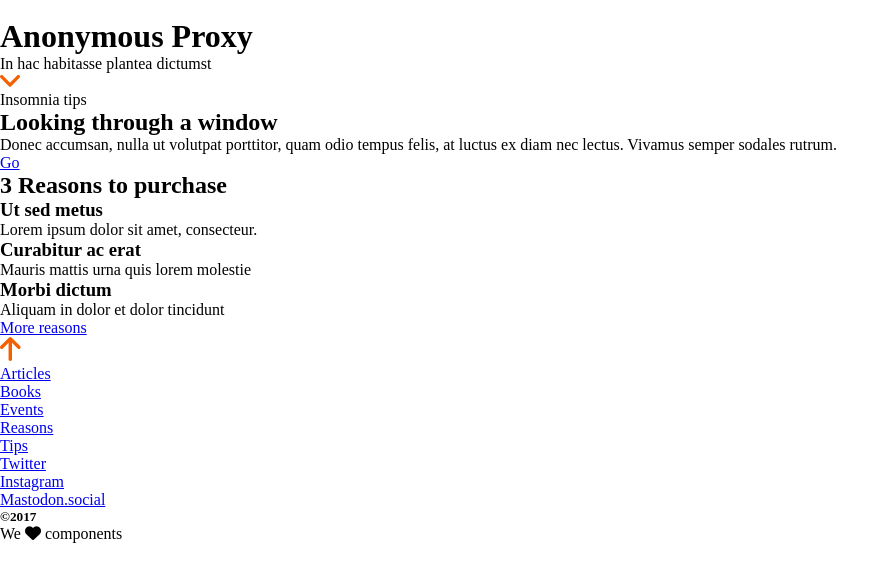
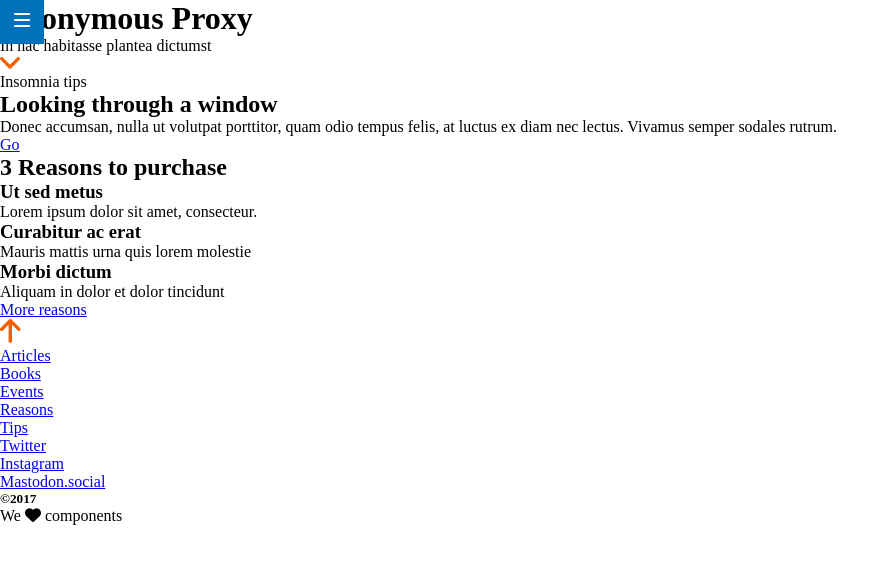
Before and after one commit to Adalab/modulo-1-evaluacion-final-IreneRuedaVega, a website: page docs/index.html in a window 1280 px wide. Shown: the whole page, without its empty margins (0-895 px from the left). Drawn offline with nearby package versions, Linux system fonts and the light colour scheme; files that its build step writes are made by us from their sources.

Commit message:
Add header html and scss

```diff
--- a/src/scss/layout/_header.scss
+++ b/src/scss/layout/_header.scss
@@ -1,9 +1,20 @@
-/* .page__header {
-  display: flex;
-  justify-content: space-evenly;
-  margin-bottom: 3rem;
-} */
+.header {
+  width: 100%;
+  max-width: 1200px;
 
-.header {
-  background-color: blue;
+  &__menu {
+    background-color: $color-midtone;
+    height: 44px;
+    width: 44px;
+    position: fixed;
+    top: 0;
+    left: 0;
+    display: flex;
+    justify-content: center;
+    align-items: center;
+
+    &--icon {
+      width: 100%;
+    }
+  }
 }
--- a/src/scss/main.scss
+++ b/src/scss/main.scss
@@ -2,9 +2,9 @@
 
 @import 'components/links';
 @import 'layout/page';
-@import 'layout/header';
 @import 'layout/footer';
 @import 'pages/index'; */
 
 @import "core/reset";
 @import "core/variables";
+@import "layout/header";
```
